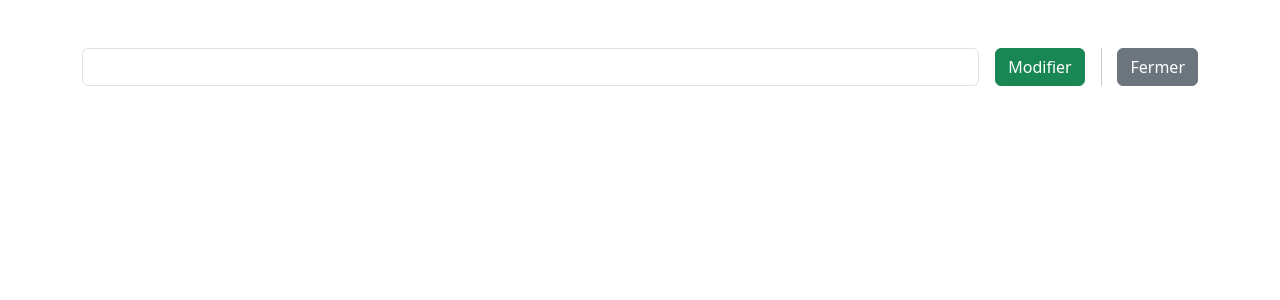
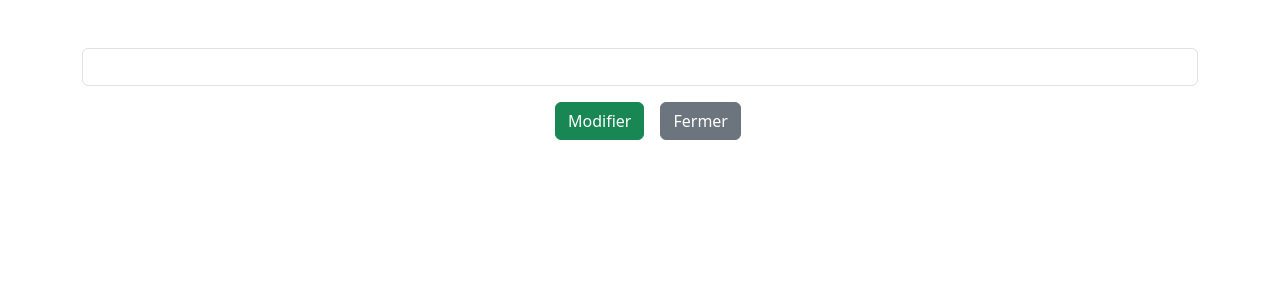
Before and after one commit to IdrissaSy7/ToDo, a React (Create React App) app: page /edit/1 in a window 1280 px wide. Shown: the top 300 px of the page. Built offline with nearby package versions, Linux system fonts and the light colour scheme.

Commit message:
modif bug

```diff
--- a/src/components/Edit.js
+++ b/src/components/Edit.js
@@ -1,5 +1,5 @@
 import React, { useState, useEffect } from "react";
-import { Button, Form, Stack, Container, Row } from "react-bootstrap";
+import { Button, Form, Stack, Container, Row, Col } from "react-bootstrap";
 import "bootstrap/dist/css/bootstrap.min.css";
 import { useNavigate, useParams } from "react-router-dom";
 
@@ -36,9 +36,9 @@ const Edit = () => {
 
   return (
     <Container>
-      <Row className="mt-5">
+      <Row>
         <Form onSubmit={handleSubmit}>
-          <Stack direction="horizontal" gap={3}>
+          <Stack className="mt-5">
             <Form.Control
               className="me-auto"
               type="text"
@@ -46,14 +46,16 @@ const Edit = () => {
               required
               onChange={(e) => setTask(e.target.value)}
             />
-            <Button variant="success" type="submit">
+          </Stack>
+
+          <div className="text-center ">
+            <Button variant="success" type="submit" className="m-3">
               Modifier
             </Button>
-            <div className="vr" />
             <Button variant="secondary" onClick={() => navigate("/")}>
               Fermer
             </Button>
-          </Stack>
+          </div>
         </Form>
       </Row>
     </Container>
--- a/src/components/Home.js
+++ b/src/components/Home.js
@@ -61,7 +61,7 @@ const Home = () => {
               value={task}
               onChange={(e) => setTask(e.target.value)}
             />
-            <Button variant="success" type="submit" size="sm">
+            <Button variant="success" type="submit">
               Ajouter
             </Button>
           </Stack>
@@ -78,6 +78,7 @@ const Home = () => {
                 type="switch"
                 id={`switch-${item.id}`}
                 checked={item.completed}
+                isValid={true}
                 onChange={() => handleCompleted(item.id)}
               />
               <Col
@@ -88,16 +89,10 @@ const Home = () => {
                 {item.name}
               </Col>
               <Link to={`/edit/${item.id}`}>
-                <Button variant="success" size="sm">
-                  Modifier
-                </Button>
+                <Button variant="success">Modifier</Button>
               </Link>
               <div className="vr" />
-              <Button
-                variant="danger"
-                size="sm"
-                onClick={() => handleDelete(item.id)}
-              >
+              <Button variant="danger" onClick={() => handleDelete(item.id)}>
                 Supprimer
               </Button>
             </Stack>
--- a/src/index.js
+++ b/src/index.js
@@ -1,7 +1,6 @@
 import React from "react";
 import ReactDOM from "react-dom/client";
 import App from "./App";
-import "./styles/style.scss";
 
 const root = ReactDOM.createRoot(document.getElementById("root"));
 root.render(
--- a/src/styles/style.css
+++ /dev/null
@@ -1,5 +0,0 @@
-* {
-  margin: 0;
-  padding: 0;
-  box-sizing: border-box;
-}/*# sourceMappingURL=style.css.map */
--- a/src/styles/style.scss
+++ /dev/null
@@ -1,5 +0,0 @@
-* {
-  margin: 0;
-  padding: 0;
-  box-sizing: border-box;
-}
```
Also changed, not shown: 1 other file (tests, documents, lock files or other folders).
